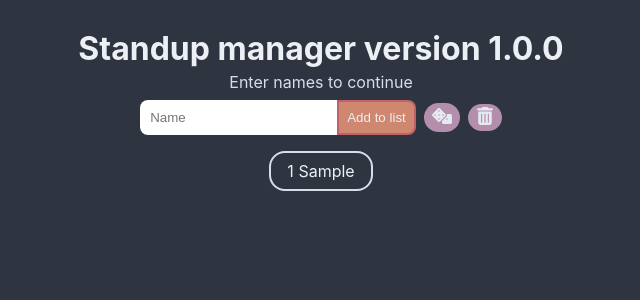
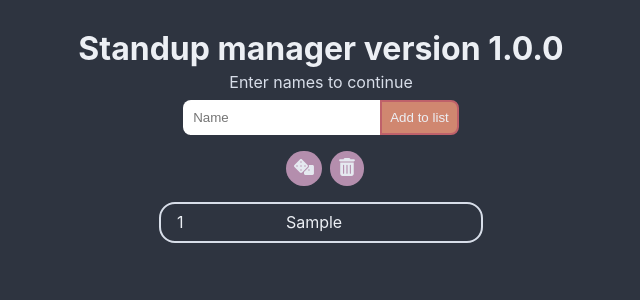
Before and after one commit to araucaria223/standup-manager, a React (Create React App) app: page / in a window 1280 px wide. Both pictures are taken after typing "Sample" into the empty fields and a click on the button "Add to list". Shown: the top 300 px of the page, without its empty margins (319-959 px from the left). Built offline with nearby package versions, Linux system fonts and the light colour scheme.

Commit message:
Added list item remove button

```diff
--- a/src/App.css
+++ b/src/App.css
@@ -19,7 +19,7 @@ body {
 .content-wrapper {
   display: flex;
   justify-content: center;
-  flex-wrap: wrap;
+  flex-direction: column;
 }
 
 .nav-wrapper {
@@ -62,7 +62,8 @@ input:focus-visible {
   background-color: #B48EAD;
   border: 2px solid transparent;
   border-radius: 20px;
-  margin-left: 0.5rem
+  margin-left: 0.5rem;
+  padding-block: 0.25rem;
 }
 
 .random-button svg *,
@@ -82,7 +83,24 @@ input:focus-visible {
   outline: none;
 }
 
+.button-container {
+  display: flex;
+  justify-content: center;
+
+  margin: 1rem;
+}
+
+.item-remove-button {
+  opacity: 0;
+  background-color: #BF616A;
+  color: #D8DEE9;
+  border: 2px solid transparent;
+  border-radius: 20px;
+}
+
 ol {
+  min-width: 20rem;
+  margin: auto;
   counter-reset: item;
   list-style-type: none;
   padding-left: 0;
@@ -95,10 +113,21 @@ ol:empty {
 }
 
 li {
-  display: block;
+  display: flex;
+
+  justify-content: space-between;
+
   padding: 0.5rem 1rem;
   box-sizing: border-box;
   border-bottom: 2px solid #d8dee9;
+}
+
+li span {
+  margin-inline: 0.5rem;
+}
+
+li:hover .item-remove-button {
+  opacity: 1;
 }
 
 li:before {
--- a/src/App.js
+++ b/src/App.js
@@ -29,6 +29,14 @@ function App() {
   function handleClear(event) {
     setNames([]);
   }
+
+  function handleListItemDelete(event) {
+    const indexToDelete = parseInt(event.target.parentElement.getAttribute("index"));
+
+    names.splice(indexToDelete, 1);
+    setNames([ ...names ]);
+  }
+
   return (
     <>
       <div className="content-wrapper">
@@ -38,7 +46,7 @@ function App() {
         </div>
         <div className="nav-wrapper">
           <form
-            data-testid="nameform"
+            data-testid="nameForm"
             onSubmit={(event) => handleSubmit(event)}
           >
             <input
@@ -55,6 +63,8 @@ function App() {
               Add to list
             </button>
           </form>
+        </div>
+        <div className="button-container">
           <button type="button" className="random-button" data-testid="randomButton" onClick={(event) => handleRandomise(event)}>
             <svg height="20" width="20" xmlns="http://www.w3.org/2000/svg" viewBox="0 0 640 512"><path d="M447.1 224c0-12.56-4.781-25.13-14.35-34.76l-174.9-174.9C249.1 4.786 236.5 0 223.1 0C211.4 0 198.9 4.786 189.2 14.35L14.35 189.2C4.783 198.9-.0011 211.4-.0011 223.1c0 12.56 4.785 25.17 14.35 34.8l174.9 174.9c9.625 9.562 22.19 14.35 34.75 14.35s25.13-4.783 34.75-14.35l174.9-174.9C443.2 249.1 447.1 236.6 447.1 224zM96 248c-13.25 0-23.1-10.75-23.1-23.1s10.75-23.1 23.1-23.1S120 210.8 120 224S109.3 248 96 248zM224 376c-13.25 0-23.1-10.75-23.1-23.1s10.75-23.1 23.1-23.1s23.1 10.75 23.1 23.1S237.3 376 224 376zM224 248c-13.25 0-23.1-10.75-23.1-23.1s10.75-23.1 23.1-23.1S248 210.8 248 224S237.3 248 224 248zM224 120c-13.25 0-23.1-10.75-23.1-23.1s10.75-23.1 23.1-23.1s23.1 10.75 23.1 23.1S237.3 120 224 120zM352 248c-13.25 0-23.1-10.75-23.1-23.1s10.75-23.1 23.1-23.1s23.1 10.75 23.1 23.1S365.3 248 352 248zM591.1 192l-118.7 0c4.418 10.27 6.604 21.25 6.604 32.23c0 20.7-7.865 41.38-23.63 57.14l-136.2 136.2v46.37C320 490.5 341.5 512 368 512h223.1c26.5 0 47.1-21.5 47.1-47.1V240C639.1 213.5 618.5 192 591.1 192zM479.1 376c-13.25 0-23.1-10.75-23.1-23.1s10.75-23.1 23.1-23.1s23.1 10.75 23.1 23.1S493.2 376 479.1 376z"/></svg>
           </button>
@@ -66,8 +76,11 @@ function App() {
           {names
             .map((item, index) => {
               return (
-                <li key={`${item}-${index}`} data-testid={`name-${index}`} >
-                  {item}
+                <li key={`${item}-${index}`} data-testid={`name-${index}`} index={index}>
+                  <span>
+                    {item}
+                  </span>
+                  <button onClick={(event) => handleListItemDelete(event)} className="item-remove-button">-</button>
                 </li>
               )
             })}
```
Also changed, not shown: 1 other file (tests, documents, lock files or other folders).
